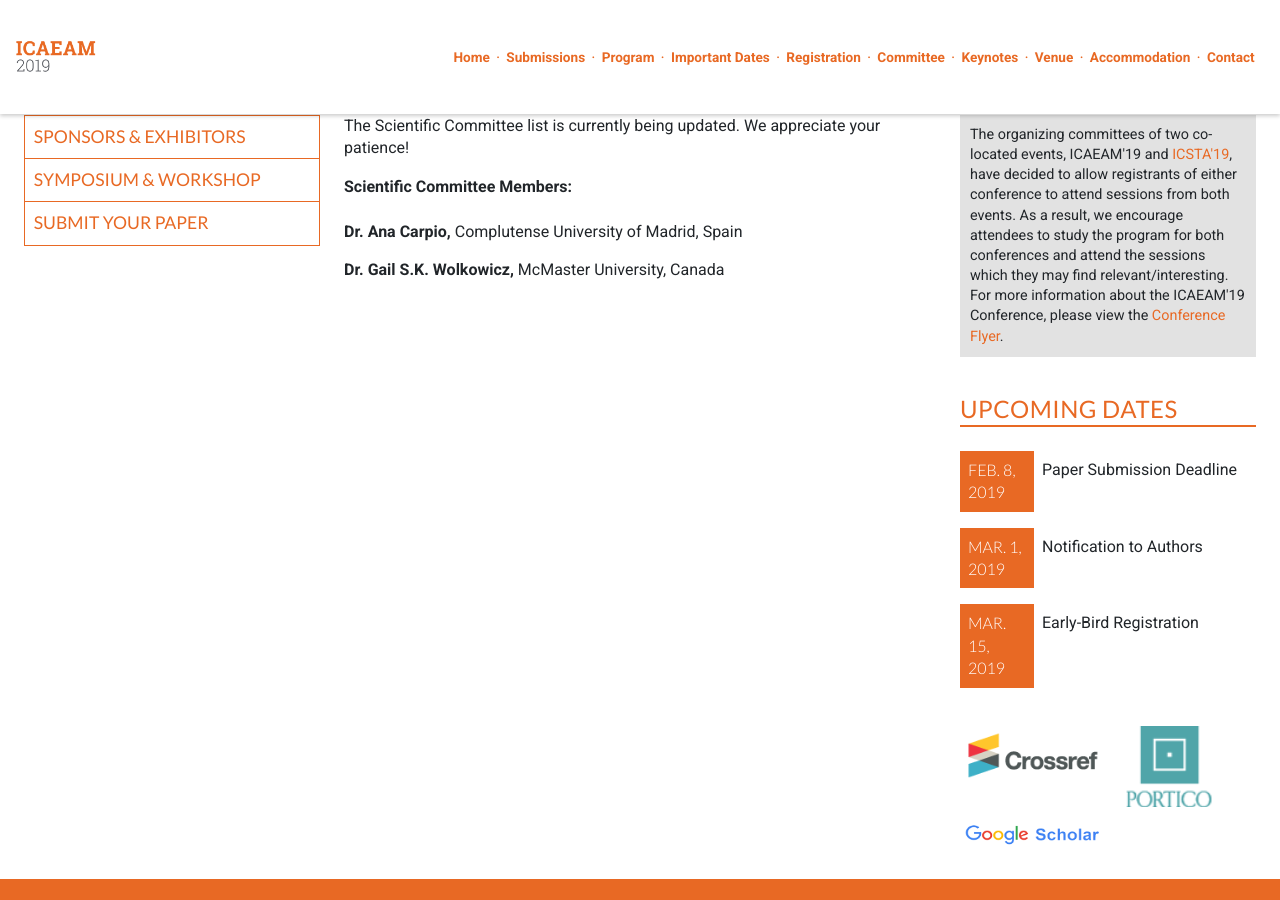
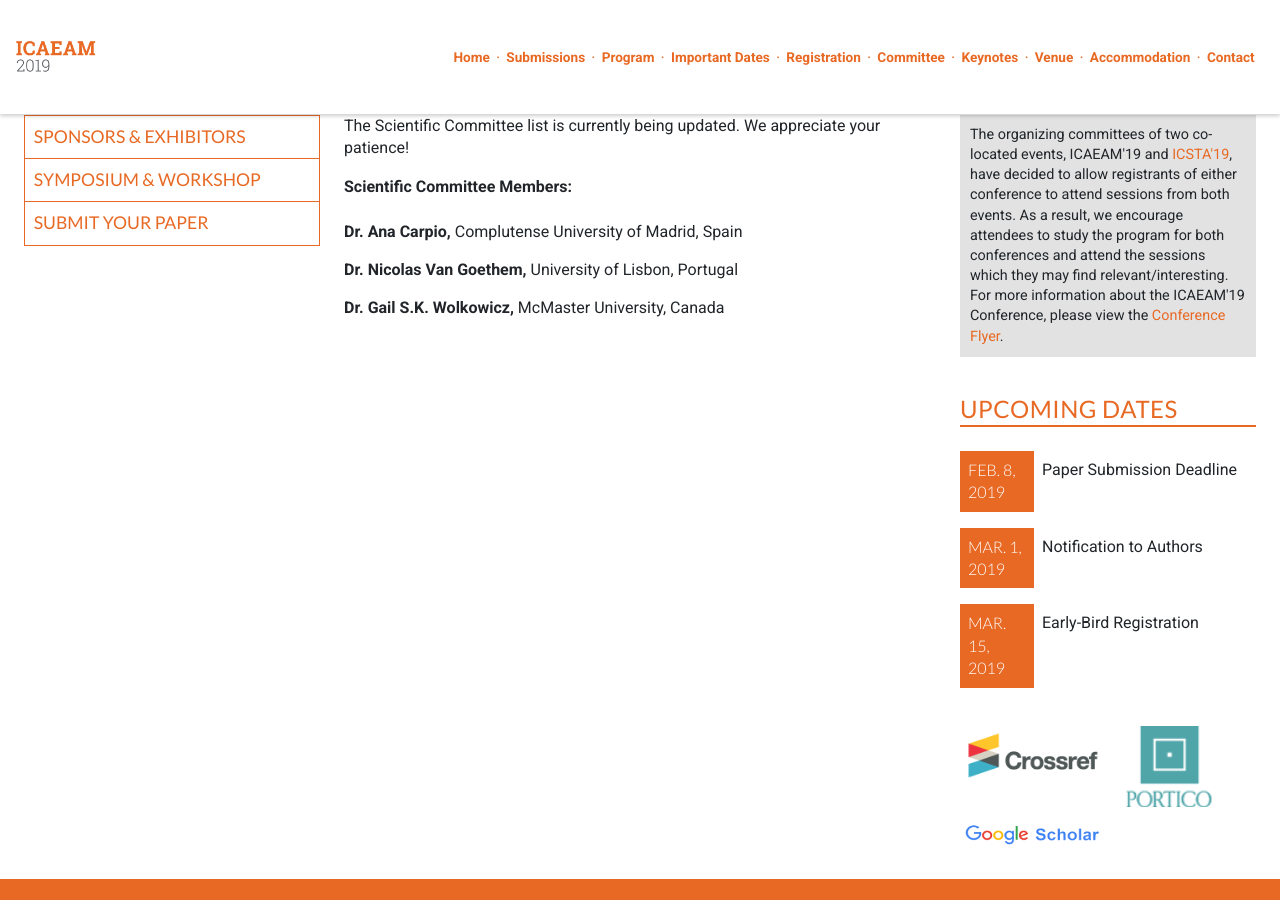
Before and after one commit to intaset/icaeam, a Jekyll site: the page built from committee.html, in a window 1280 px wide and 900 px high, scrolled down 389 px. Built offline with Jekyll 4.4.1, drawn with Linux system fonts in a browser that asks for light colours; nearby versions of some CDN libraries; Markdown is read by kramdown in place of the engine named in the settings; comment, search, counter and statistics services are not loaded.

Commit message:
Added sc

```diff
--- a/committee.html
+++ b/committee.html
@@ -12,6 +12,7 @@ keyword: heat transfer conference, cfd conference, fluid flow conference,  energ
    <p class="bold">Scientific Committee Members:</p><br>
 
     <p class="body"><b>Dr. Ana Carpio,</b> Complutense University of Madrid, Spain</p>
+    <p class="body"><b>Dr. Nicolas Van Goethem,</b> University of Lisbon, Portugal</p>
     <p class="body"><b>Dr. Gail S.K. Wolkowicz,</b> McMaster University, Canada</p>
 
   </div>
```
Also changed, not shown: 1 other file.
